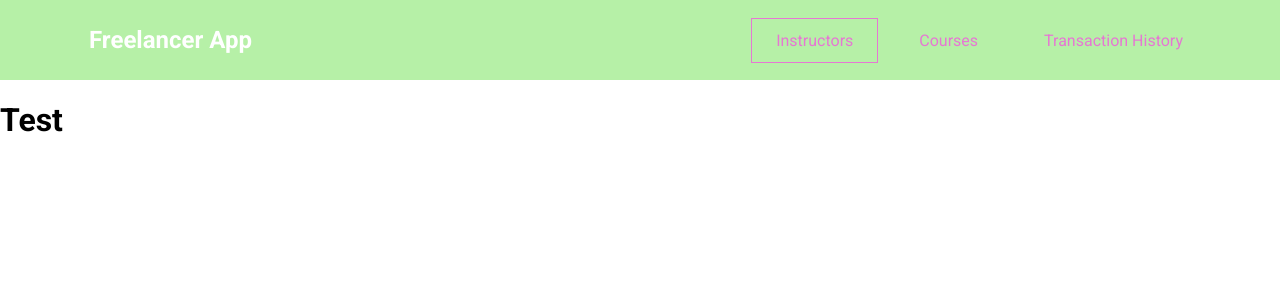
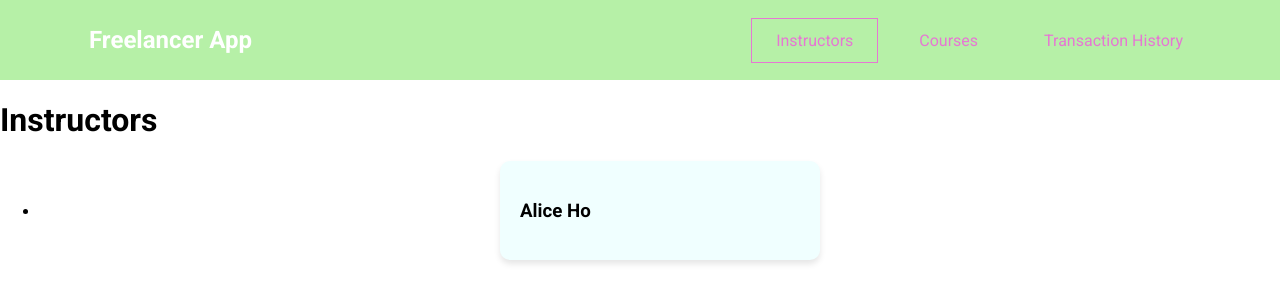
Before and after one commit to kuanhc96/freelance-login-frontend, a Vue app: page /instructors in a window 1280 px wide. Shown: the top 302 px of the page. Built offline with nearby package versions, Linux system fonts and the light colour scheme.

Commit message:
add unordered list in instructor list

```diff
--- a/src/pages/instructors/InstructorList.vue
+++ b/src/pages/instructors/InstructorList.vue
@@ -1,3 +1,20 @@
 <template>
-    <h1>Test</h1>
+    <h1>Instructors</h1>
+    <ul>
+        <li>
+            <base-summary>
+                <h3>Alice Ho</h3>
+            </base-summary>
+        </li>
+    </ul>
 </template>
+
+<script>
+import BaseSummary from '../../components/BaseSummary.vue'
+export default {
+    components: {
+        BaseSummary
+    }
+
+}
+</script>
```
